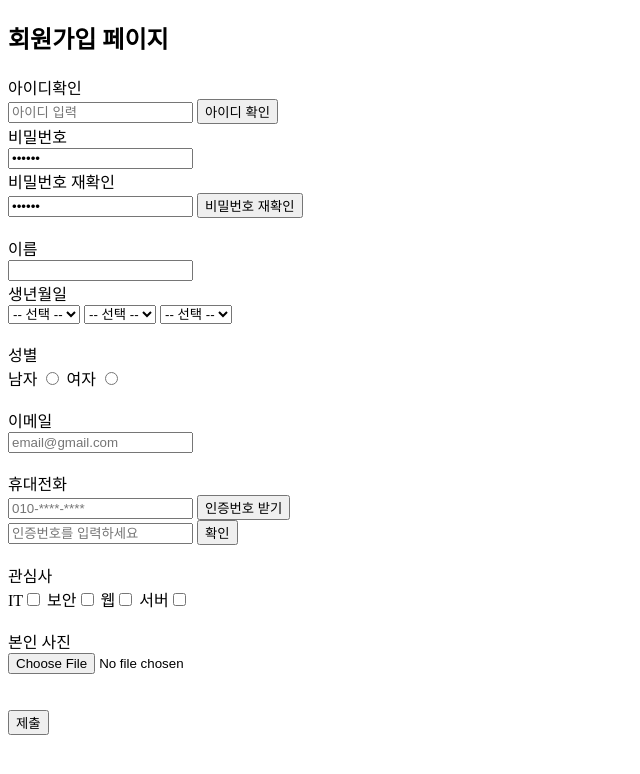
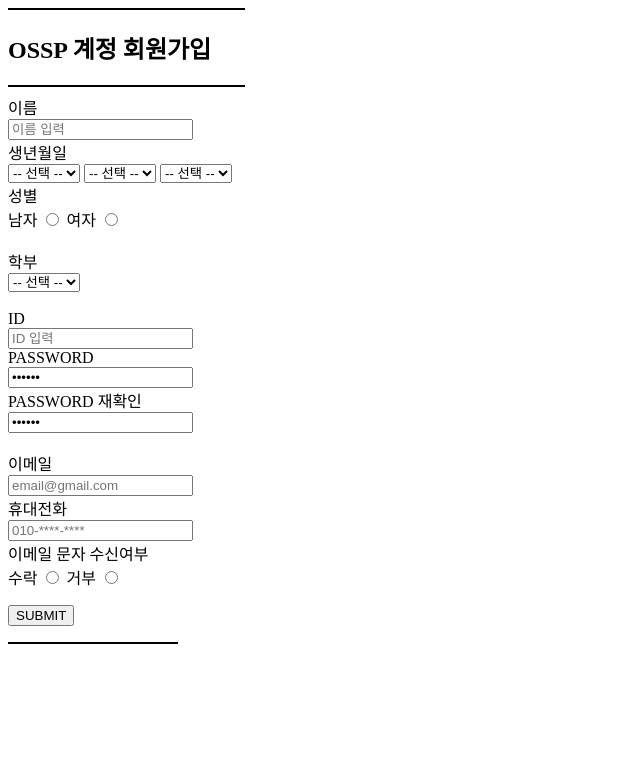
Before and after one commit to CSID-DGU/DGU-2021-OSSprac2-team5, a Flask app: template app/templates/sign_up.html in a window 1280 px wide. Shown: the top 774 px of the page, without its empty margins (0-640 px from the left). Run offline with Flask 2, Linux system fonts and the light colour scheme; the template is opened without the code that fills it, so the values that code supplies are empty.

Commit message:
login, sign_up, server.py 최종

```diff
--- a/app/templates/sign_up.html
+++ b/app/templates/sign_up.html
@@ -2,27 +2,20 @@
 <html>
 <head>
   <meta charset="utf-8"/>
-  <title>Cocoon</title>
+  <title>sign_up</title>
 </head>
 <body>
 
   <section>
-    <h1>회원가입 페이지</h1>
+    <hr width="235" align="left" color="black" />
+    <h1>OSSP 계정 회원가입</h1>
+    <hr width="235" align="left" color="black" />
   </section>
 
   <section>
     <form name="login" action="index.html" method="post">
-      아이디확인<br>
-      <input type="text" name="user_ID" placeholder="아이디 입력" >
-      <input type="button" name="user_IDcheck" value="아이디 확인">
-      <br>
-      비밀번호<br>
-      <input type="password" name="user_PW1" value="123456"><br>
-      비밀번호 재확인<br>
-      <input type="password" name="user_PW2" value="123456">
-      <input type="button" name="user_PWcheck" value="비밀번호 재확인">
-      <br><br>
-      이름<br>  <input type="text" name="user_name" value=""> <br>
+
+      이름<br>  <input type="text" name="user_name" placeholder="이름 입력" value=""> <br>
       생년월일<br>
       <select name="year">
         <option value="">-- 선택 --</option>
@@ -81,29 +74,45 @@
         <option value="29">29</option>
         <option value="30">30</option>
         <option value="31">31</option>
-      </select>
-      <br><br>
+      </select><br>
       성별<br>
       <label for="man">남자</label>
       <input type="radio" name="gender" value="m" id="man">
       <label for="woman">여자</label>
       <input type="radio" name="gender" value="m" id="woman"> <br><br>
-      이메일<br><input type="email" name="user_email" placeholder="email@gmail.com"><br><br>
+      학부<br>
+      <select name="year">
+        <option value="">-- 선택 --</option>
+        <option value="연계전공">연계전공</option>
+        <option value="문과대학">문과대학</option>
+        <option value="이과대학">이과대학</option>
+        <option value="경영대학">경영대학</option>
+        <option value="공과대학">공과대학</option>
+        <option value="기타">기타</option>
+
+
+      </select><br><br>
+
+      ID<br>
+      <input type="text" name="user_ID" placeholder="ID 입력" >
+      <br>
+      PASSWORD<br>
+      <input type="password" name="user_PW1" value="123456"><br>
+      PASSWORD 재확인<br>
+      <input type="password" name="user_PW2" value="123456">
+      <br><br>
+
+      이메일<br><input type="email" name="user_email" placeholder="email@gmail.com"><br>
       휴대전화<br>
-      <input type="text" name="user_phone" placeholder="010-****-****">
-      <input type="button" name="certification" value="인증번호 받기"><br>
-      <input type="text" name="certification" placeholder="인증번호를 입력하세요">
-      <input type="button" name="certification" value="확인"><br><br>
-      관심사<br>
-      IT<input type="checkbox" name="check" value="hobby1">
-      보안<input type="checkbox" name="check" value="hobby2">
-      웹<input type="checkbox" name="check" value="hobby3">
-      서버<input type="checkbox" name="check" value="hobby4">
-      <br><br>
-      본인 사진 <br>
-      <input type="file" name="" value="">
-      <br><br><br>
-      <input type="submit" name="" value="제출">
+      <input type="text" name="user_phone" placeholder="010-****-****"><br>
+      이메일 문자 수신여부<br>
+      <label for="man">수락</label>
+      <input type="radio" name="gender" value="m" id="man">
+      <label for="woman">거부</label>
+      <input type="radio" name="gender" value="m" id="woman"> <br>
+
+      <p><input type="button" value="SUBMIT" onClick="history.go(-1)">
+        <hr width="168" align="left" color="black" />
 
     </form>
   </section>
```
Also changed, not shown: app/server.py (+17 -33 lines), app/templates/login.html (+17 -8 lines).
